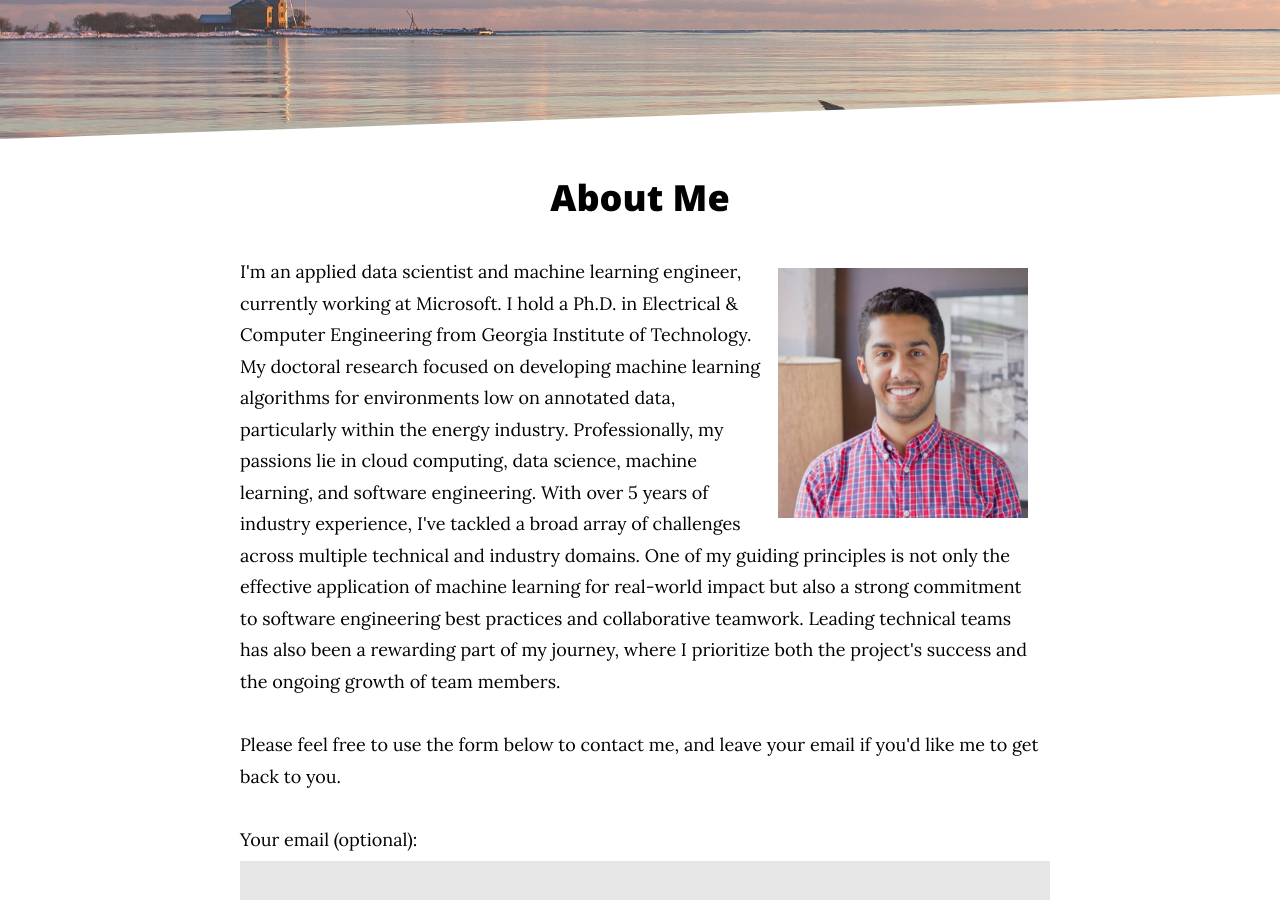
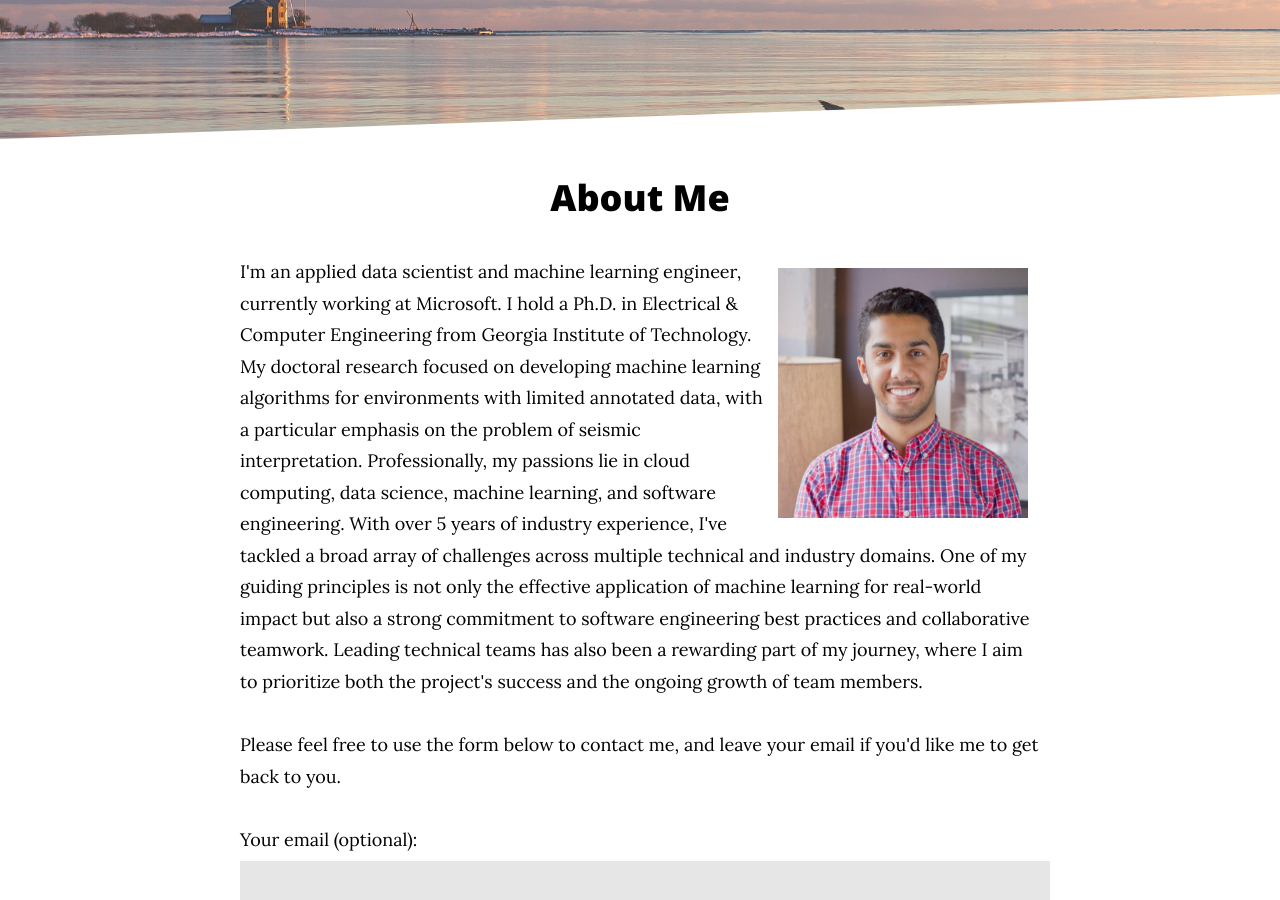
Before and after one commit to yalaudah/yalaudah.github.io, a Jekyll site: the page built from aboutme.md, in a window 1280 px wide and 900 px high, scrolled down 343 px. Built offline with Jekyll 4.4.1, drawn with Linux system fonts in a browser that asks for light colours; some web fonts are replaced.

Commit message:
Update aboutme.md

```diff
--- a/aboutme.md
+++ b/aboutme.md
@@ -12,7 +12,7 @@
 <div>
 
 <p>
-I'm an applied data scientist and machine learning engineer, currently working at Microsoft. I hold a Ph.D. in Electrical & Computer Engineering from Georgia Institute of Technology. My doctoral research focused on developing machine learning algorithms for environments low on annotated data, particularly within the energy industry. Professionally, my passions lie in cloud computing, data science, machine learning, and software engineering. With over 5 years of industry experience, I've tackled a broad array of challenges across multiple technical and industry domains. One of my guiding principles is not only the effective application of machine learning for real-world impact but also a strong commitment to software engineering best practices and collaborative teamwork. Leading technical teams has also been a rewarding part of my journey, where I prioritize both the project's success and the ongoing growth of team members.
+I'm an applied data scientist and machine learning engineer, currently working at Microsoft. I hold a Ph.D. in Electrical & Computer Engineering from Georgia Institute of Technology. My doctoral research focused on developing machine learning algorithms for environments with limited annotated data, with a particular emphasis on the problem of seismic interpretation. Professionally, my passions lie in cloud computing, data science, machine learning, and software engineering. With over 5 years of industry experience, I've tackled a broad array of challenges across multiple technical and industry domains. One of my guiding principles is not only the effective application of machine learning for real-world impact but also a strong commitment to software engineering best practices and collaborative teamwork. Leading technical teams has also been a rewarding part of my journey, where I aim to prioritize both the project's success and the ongoing growth of team members.
 </p>
 
 <p>
```
